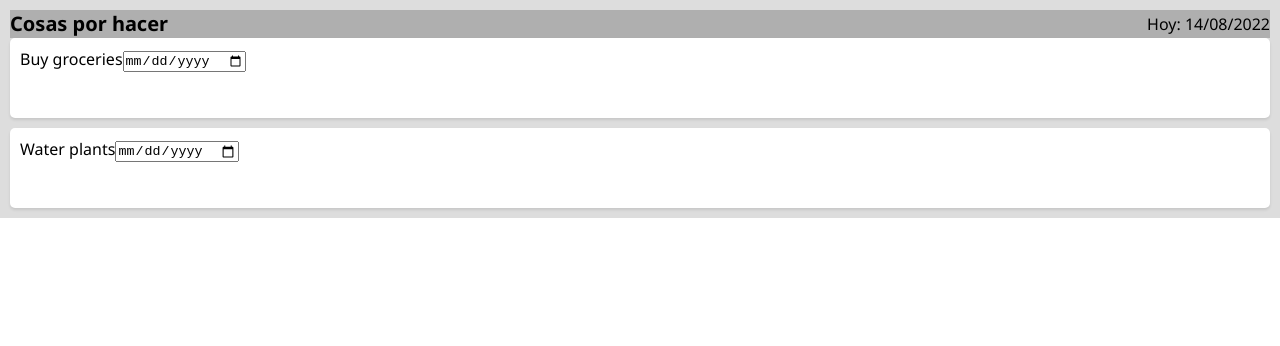
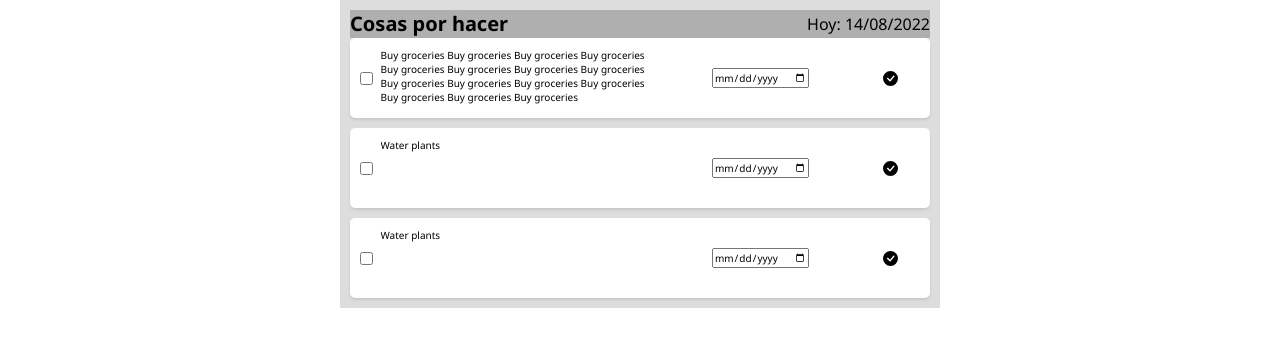
Before and after one commit to jporrego/prueba-licitalab_juan-pablo-orrego, a React (Create React App) app: page / in a window 1280 px wide. Shown: the top 346 px of the page. Built offline with nearby package versions, Linux system fonts and the light colour scheme.

Commit message:
Task component main features

```diff
--- a/package.json
+++ b/package.json
@@ -14,6 +14,7 @@
     "date-fns": "^2.29.1",
     "react": "^18.2.0",
     "react-dom": "^18.2.0",
+    "react-icons": "^4.4.0",
     "react-redux": "^8.0.2",
     "react-scripts": "5.0.1",
     "typescript": "^4.7.4",
--- a/src/App.module.css
+++ b/src/App.module.css
@@ -1,4 +1,6 @@
 .app {
   padding: 1rem;
   background-color: rgb(221, 221, 221);
+  max-width: 60rem;
+  margin: 0 auto;
 }
--- a/src/features/tasks/Task.tsx
+++ b/src/features/tasks/Task.tsx
@@ -1,5 +1,6 @@
 import React from "react";
 import { Task as TaskType } from "../../types";
+import { BsFillCheckCircleFill } from "react-icons/bs";
 import styles from "./Tasks.module.css";
 
 interface TaskProps {
@@ -9,8 +10,10 @@ interface TaskProps {
 const Task: React.FC<TaskProps> = ({ task }) => {
   return (
     <div className={styles.task}>
-      {task.description}
+      <input type="checkbox" />
+      <div className={styles.description}>{task.description}</div>
       <input type="Date"></input>
+      <BsFillCheckCircleFill></BsFillCheckCircleFill>
     </div>
   );
 };
--- a/src/features/tasks/Tasks.module.css
+++ b/src/features/tasks/Tasks.module.css
@@ -5,9 +5,32 @@
 }
 
 .task {
+    display: grid;
+    grid-template-columns: min-content 50% 33% 1fr;
+    align-items: center;
+    justify-items: center;
+    gap: .75rem;
     height: 8rem;
     background-color: white;
     padding: 1rem;
     border-radius: .5rem;
     box-shadow: 0px 2px 3px rgba(0, 0, 0, .1);
+    font-size: 1rem;
 }
+
+.description {
+    max-width: 100%;
+    height: 100%;
+    overflow: auto;
+    justify-self: start;
+}
+
+input[type=date] {
+    font-family: var(--font-primary);
+    font-size: 1rem;
+
+}
+
+svg {
+    font-size: 1.5rem;
+}
--- a/src/features/tasks/tasksSlice.ts
+++ b/src/features/tasks/tasksSlice.ts
@@ -18,7 +18,14 @@ const initialState: taskState = {
   tasks: [
     {
       _id: "1",
-      description: "Buy groceries",
+      description:
+        "Buy groceries Buy groceries Buy groceries Buy groceries Buy groceries Buy groceries Buy groceries Buy groceries Buy groceries Buy groceries Buy groceries  Buy groceries Buy groceries Buy groceries Buy groceries",
+      creationDate: new Date(),
+      dueDate: new Date(),
+    },
+    {
+      _id: "2",
+      description: "Water plants",
       creationDate: new Date(),
       dueDate: new Date(),
     },
```
Also changed, not shown: 1 other file (tests, documents, lock files or other folders).
